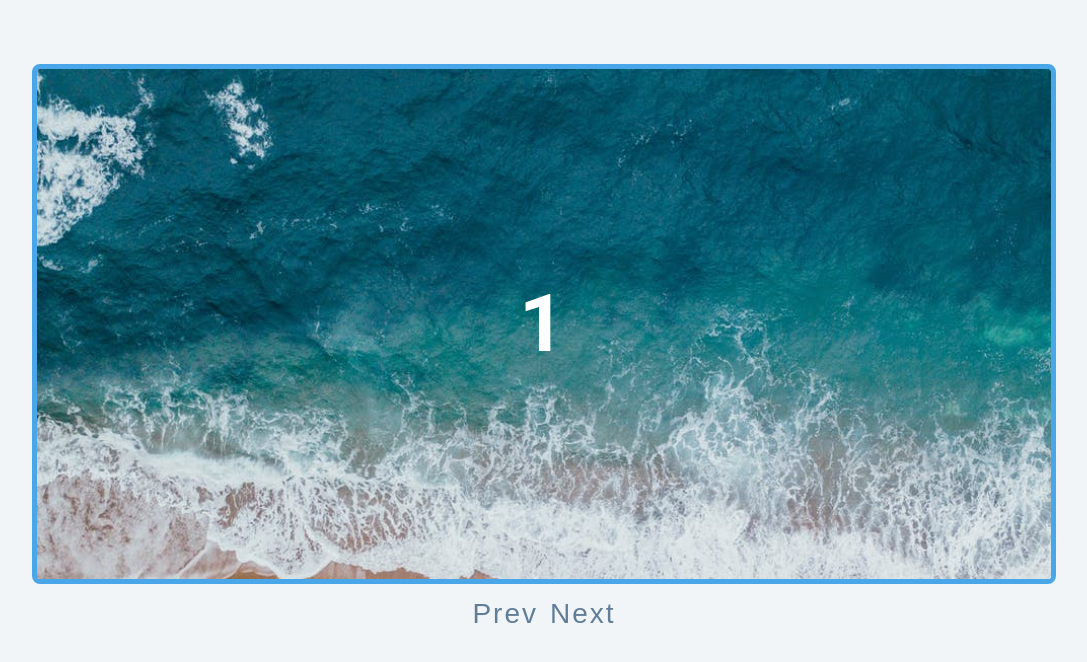
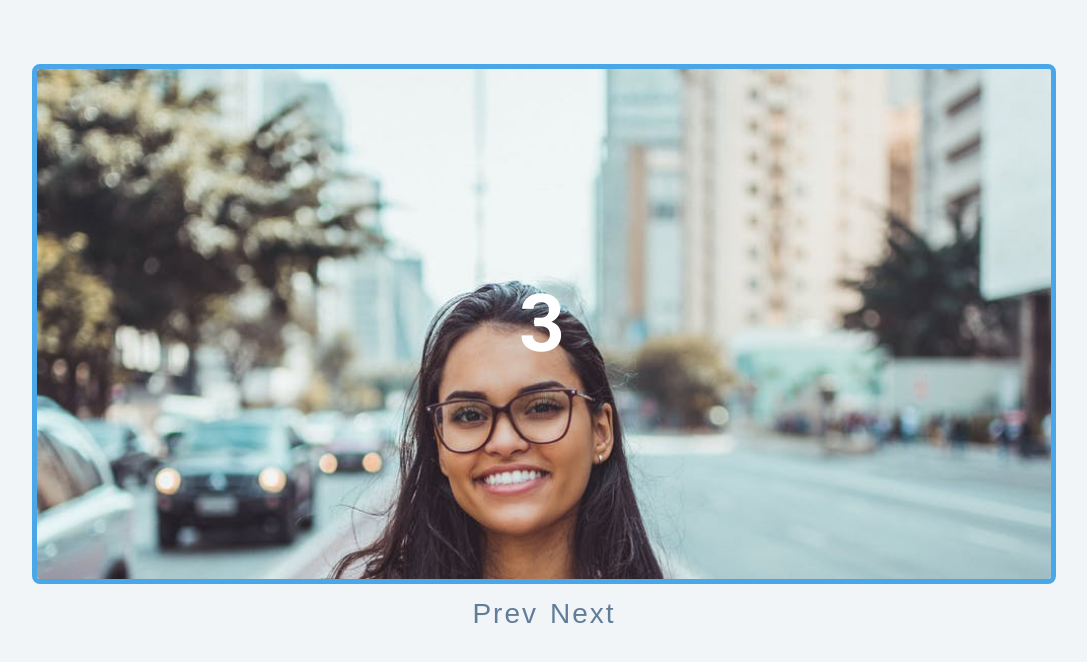
Before and after one commit to chrisclynes/vjs-slide-show, a plain HTML site: page index.html in a window 1280 px wide. Both pictures are taken after a click on the button "Prev". Shown: the whole page, without its empty margins (96-1183 px from the left). Drawn offline with Linux system fonts and the light colour scheme.

Commit message:
completed js functionality, updated css to properly display overlay headings

```diff
--- a/app.js
+++ b/app.js
@@ -20,6 +20,10 @@ prevBtn.addEventListener('click', () => {
 });
 
 function carousel() {
+    // slide position for carousel effect
+    if(counter === slides.length) counter = 0;
+    if(counter < 0) counter = slides.length - 1;
+
     slides.forEach(slide => {
         slide.style.transform = `translateX(-${counter * 100}%)`;
     })
--- a/styles.css
+++ b/styles.css
@@ -189,6 +189,7 @@ Slider
   max-width: 80rem;
   position: relative;
   border-radius: 0.5rem;
+  /* hides images outside focused area */
   overflow: hidden;
   margin-top: 4rem;
 }
@@ -217,16 +218,13 @@ Slider
   margin: 0 auto;
   margin-bottom: 1rem;
 }
-.slide:nth-child(1) h1 {
+.slide h1 {
   position: absolute;
   top: 50%;
   left: 50%;
   transform: translate(-50%, -50%);
 }
-.slide:nth-child(3) {
-  background: linear-gradient(rgba(0, 0, 0, 0.4), rgba(0, 0, 0, 0.4)),
-    url("./img-2.jpeg") center/cover no-repeat;
-}
+
 .btn-container {
   display: flex;
   justify-content: center;
```
